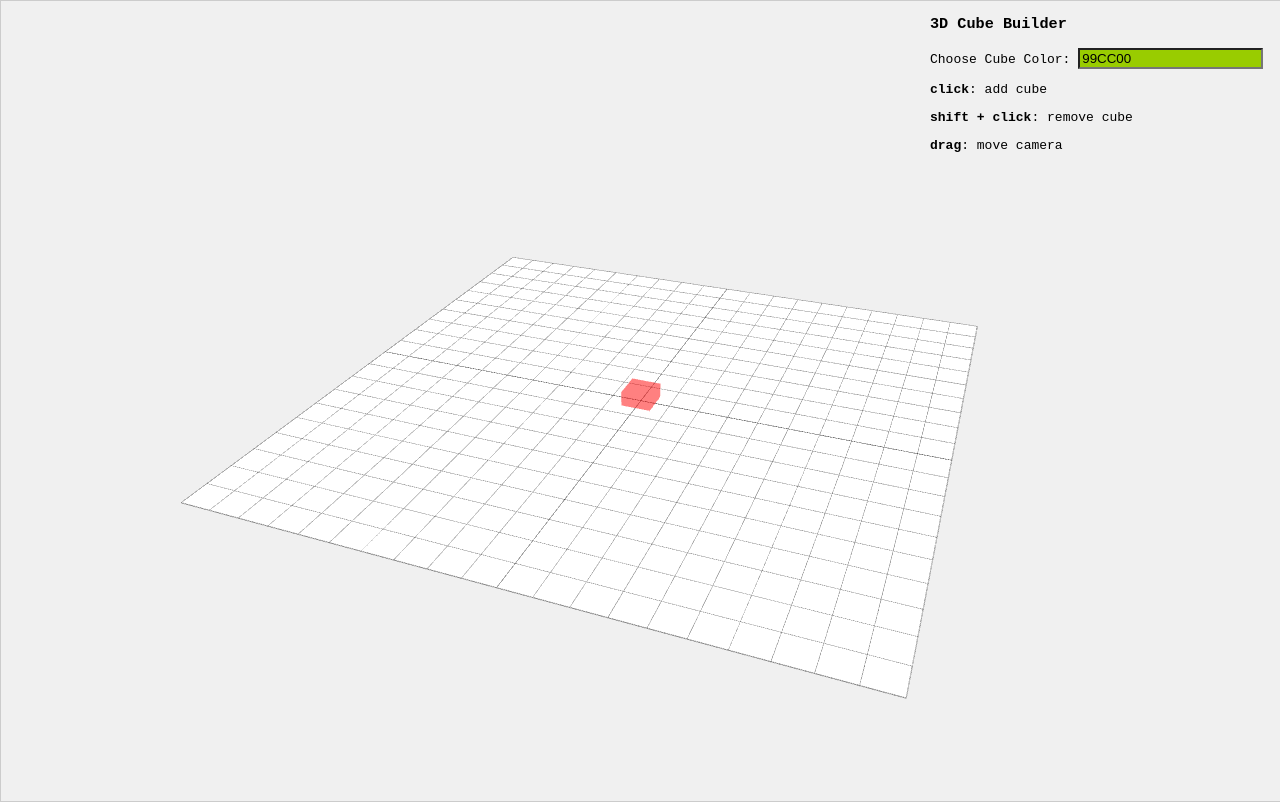
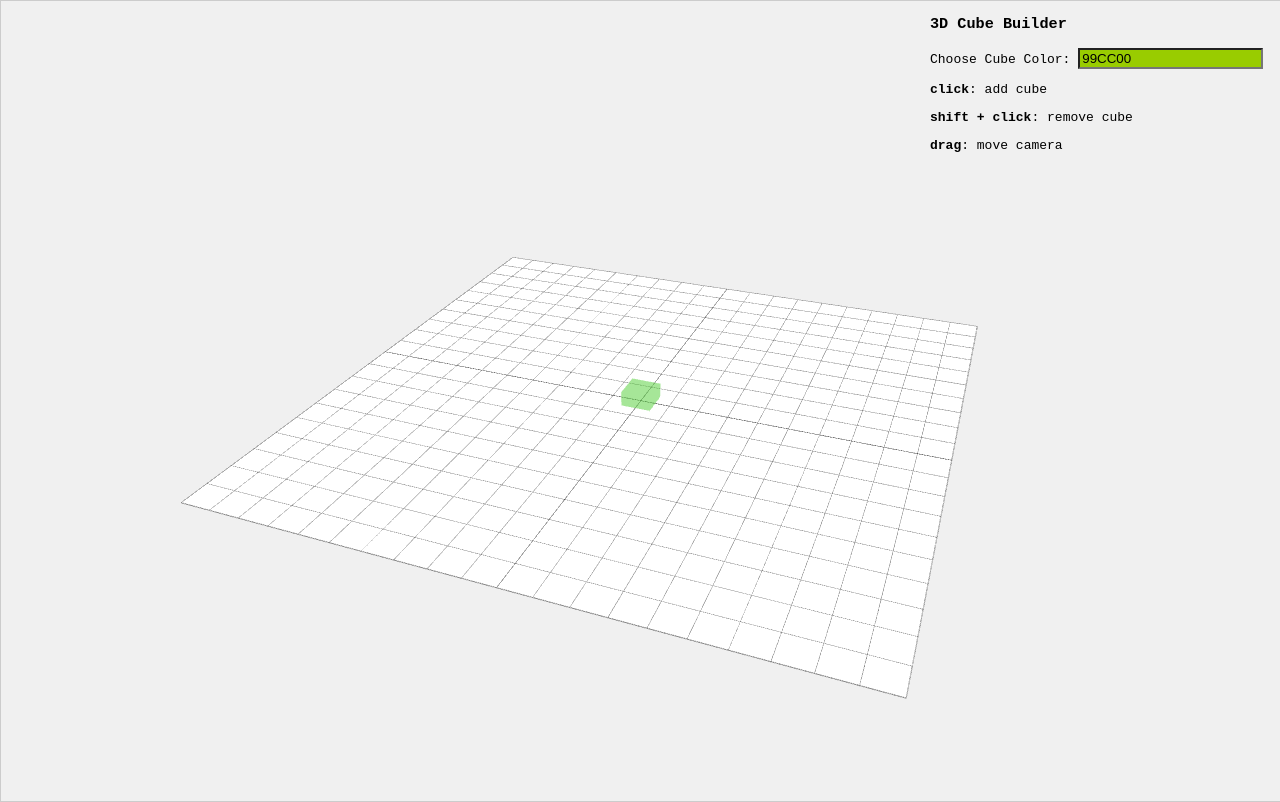
Before and after one commit to hangsopheak/3d-cube-builder, a plain HTML site: page index.html in a window 1280 px wide. Drawn offline with Linux system fonts and the light colour scheme.

Commit message:
change rollover color

```diff
--- a/index.html
+++ b/index.html
@@ -64,9 +64,7 @@
 			init();
 			render();
 
-			$(function(){
 
-			});
 			function init() {
 
 				container = $('#container');
@@ -83,7 +81,7 @@
 				// roll-over helpers
 
 				var rollOverGeo = new THREE.BoxGeometry( 50, 50, 50 );
-				rollOverMaterial = new THREE.MeshBasicMaterial( { color: 0xff0000, opacity: 0.5, transparent: true } );
+				rollOverMaterial = new THREE.MeshBasicMaterial( { color: 0x4CCC31, opacity: 0.5, transparent: true } );
 				rollOverMesh = new THREE.Mesh( rollOverGeo, rollOverMaterial );
 				scene.add( rollOverMesh );
 
@@ -100,6 +98,7 @@
 				raycaster = new THREE.Raycaster();
 				mouse = new THREE.Vector2();
 
+				// container of grid
 				var geometry = new THREE.PlaneBufferGeometry( 1000, 1000 );
 				geometry.rotateX( - Math.PI / 2 );
 
@@ -124,7 +123,7 @@
 				// rotate camera when dragging backgroud
 				controls = new THREE.OrbitControls( camera, renderer.domElement );
 				controls.addEventListener( 'change', render ); // remove when using animation loop
-				controls.enableZoom = false;
+				controls.enableZoom = true;
 
 				document.addEventListener( 'mousemove', onDocumentMouseMove, false );
 				document.addEventListener( 'mousedown', onDocumentMouseDown, false );
@@ -179,6 +178,7 @@
 
 				var intersects = raycaster.intersectObjects( objects );
 
+				// only in the geometry plane
 				if ( intersects.length > 0 ) {
 
 					var intersect = intersects[ 0 ];
```
